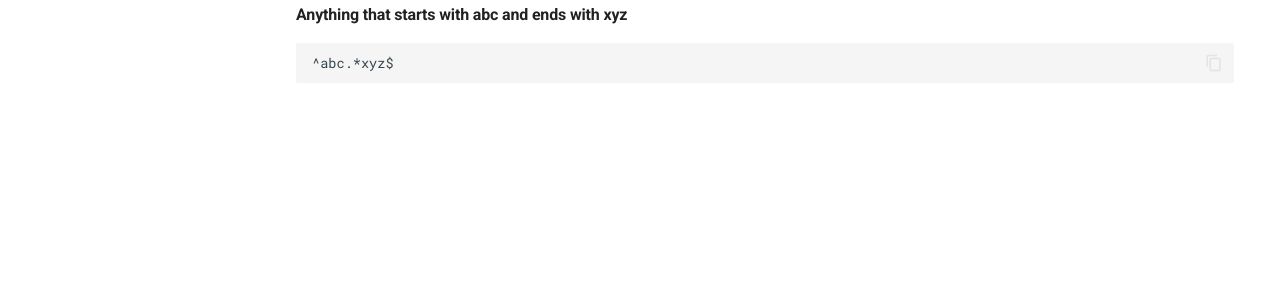
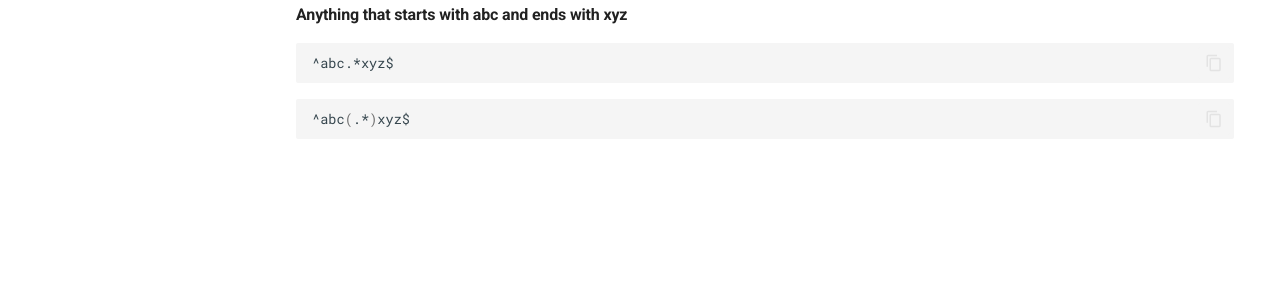
Before and after one commit to anandshivam44/Documentation, an MkDocs documentation site: the page built from docs/CheatSheets/RegexCheatSheet.md, in a window 1280 px wide. Shown: the part 277-577 px from the top of the page. Built offline with MkDocs 1.6.1 and Material for MkDocs 9.7.7, drawn with Linux system fonts in a browser that asks for light colours; comment, search, counter and statistics services are not loaded.

Commit message:
Update RegexCheatSheet.md

````diff
--- a/docs/CheatSheets/RegexCheatSheet.md
+++ b/docs/CheatSheets/RegexCheatSheet.md
@@ -4,3 +4,6 @@
 ```bash
 ^abc.*xyz$
 ```
+```bash
+^abc(.*)xyz$
+```
````
